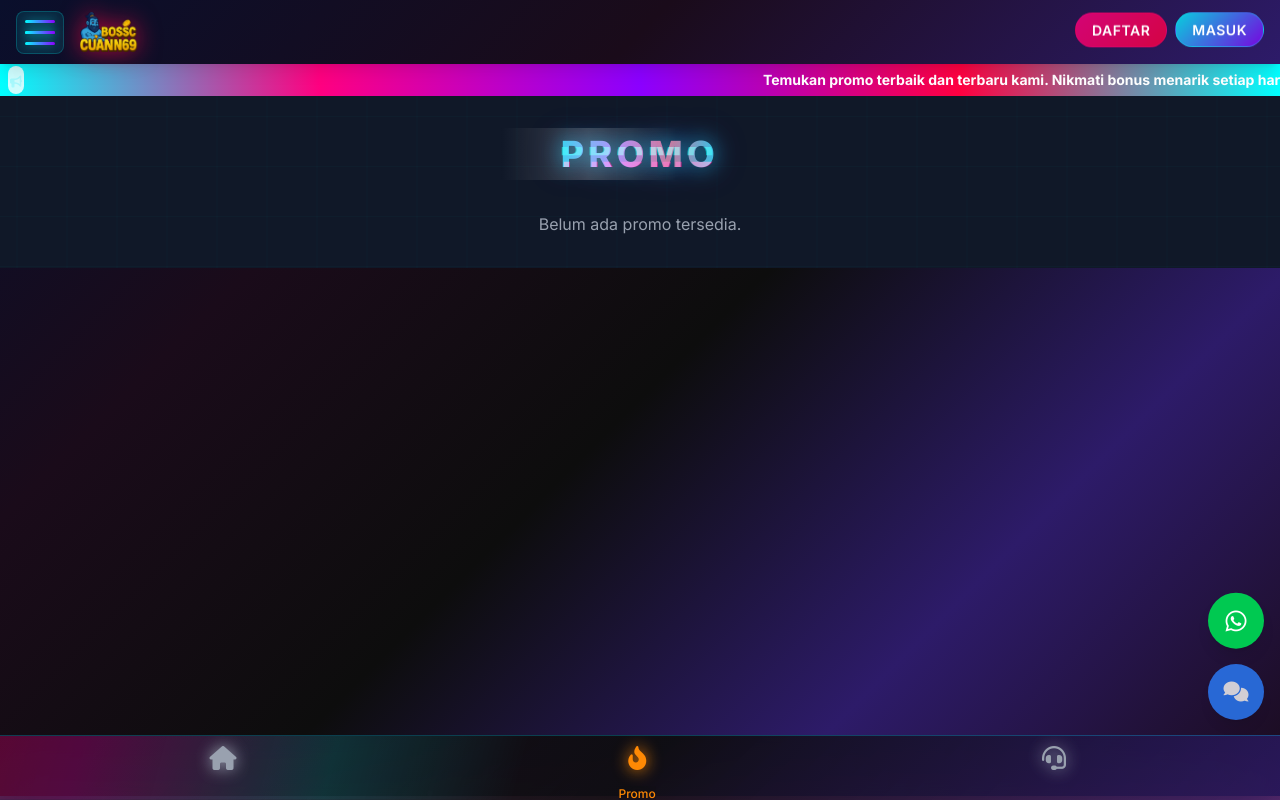
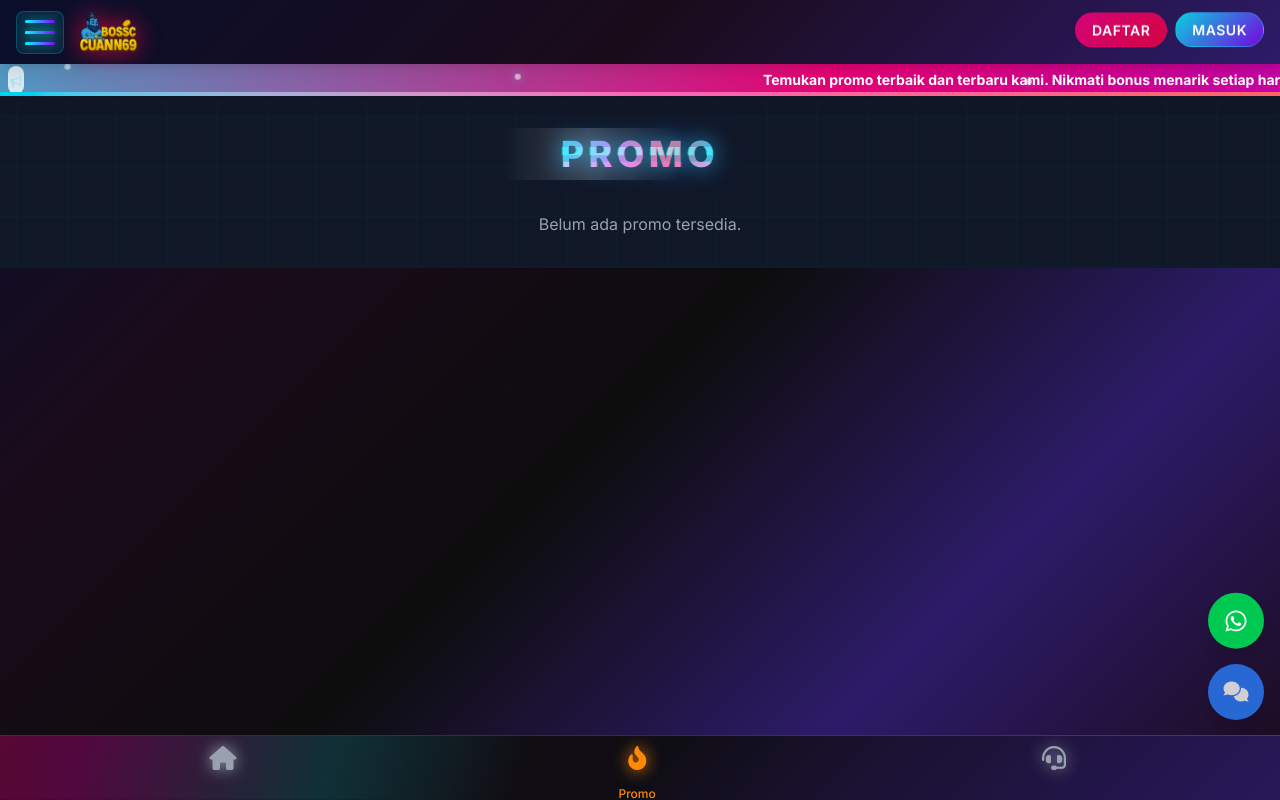
Before and after one commit to ayshrmdn/laravel, a Laravel app: page /promo in a window 1280 px wide. Run offline with Laravel 12, Linux system fonts and the light colour scheme; data comes from the database, SQL or seed files in the repository; data that the repository does not hold is empty; style sheets or scripts are compiled from the project's sources.

Commit message:
feat(promo): animated announcement background (gradient shimmer + particles + scanline) untuk header pengumuman

```diff
--- a/resources/views/promo/index.blade.php
+++ b/resources/views/promo/index.blade.php
@@ -3,12 +3,11 @@
 @section('title', 'Promo Terbaru - ' . \App\Models\Setting::get('site_name', 'MPOELOT'))
 
 @section('content')
-<!-- Sticky Announcement (reuse style from home) -->
-<div class="text-white shadow-lg overflow-hidden sticky-announcement" style="background: linear-gradient(90deg, #00FFFF 0%, #FF0080 25%, #8B00FF 50%, #FF0040 75%, #00FFFF 100%);">
-    <div class="absolute inset-0 opacity-10">
-        <div class="absolute top-1 left-8 w-1.5 h-1.5 bg-white rounded-full animate-pulse"></div>
-        <div class="absolute top-2 right-16 w-1 h-1 bg-white rounded-full animate-pulse" style="animation-delay: 0.5s;"></div>
-        <div class="absolute bottom-1 left-1/3 w-1.5 h-1.5 bg-white rounded-full animate-pulse" style="animation-delay: 1s;"></div>
+<!-- Sticky Announcement (cyberpunk animated background) -->
+<div class="text-white shadow-lg overflow-hidden sticky-announcement promo-announce">
+    <div class="promo-announce-bg"></div>
+    <div class="promo-announce-particles">
+        <span></span><span></span><span></span>
     </div>
     <div class="relative py-0.5">
         <div class="flex items-center min-h-6">
@@ -79,6 +78,30 @@
 
 @push('scripts')
 <style>
+    /* Announcement cyberpunk background */
+    .promo-announce { position: sticky; top: 64px; z-index:25; }
+    .promo-announce-bg {
+        position:absolute; inset:0; pointer-events:none; z-index:0;
+        background: linear-gradient(90deg, #00FFFF 0%, #FF0080 50%, #8B00FF 100%);
+        background-size: 200% 100%;
+        animation: announceGradient 8s linear infinite;
+        opacity:.9;
+    }
+    .promo-announce::after {
+        content:""; position:absolute; inset:0; z-index:0; pointer-events:none;
+        background: repeating-linear-gradient(0deg, rgba(255,255,255,.08) 0px, rgba(255,255,255,.08) 1px, transparent 2px, transparent 3px);
+        mix-blend-mode: overlay; opacity:.15; animation: scanBand 5s linear infinite;
+    }
+    .promo-announce-particles { position:absolute; inset:0; z-index:0; pointer-events:none; }
+    .promo-announce-particles span { position:absolute; width:6px; height:6px; border-radius:50%; background:#fff; opacity:.6; box-shadow:0 0 10px #00FFFF, 0 0 18px #FF0080; }
+    .promo-announce-particles span:nth-child(1){ top:10%; left:5%; animation:floater 6s ease-in-out infinite; }
+    .promo-announce-particles span:nth-child(2){ top:50%; left:80%; animation:floater 7s ease-in-out infinite 1s; }
+    .promo-announce-particles span:nth-child(3){ top:30%; left:40%; animation:floater 8s ease-in-out infinite .5s; }
+
+    @keyframes floater { 0%,100% { transform: translateY(-4px) translateX(0);} 50% { transform: translateY(4px) translateX(6px);} }
+    @keyframes announceGradient { 0%{ background-position:200% 0;} 100%{ background-position:0 0;} }
+    @keyframes scanBand { 0%{ background-position:0 -200%; } 100%{ background-position:0 200%; } }
+
     @keyframes smoothMarquee { 0% { transform: translateX(100%);} 100% { transform: translateX(-100%);} }
     .animate-smooth-marquee { animation: smoothMarquee 30s linear infinite; }
     @media (max-width: 640px) { .animate-smooth-marquee { animation: smoothMarquee 35s linear infinite; } }
@@ -93,10 +116,7 @@
     /* Cyberpunk animated heading */
     .promo-title-wrap { position: relative; padding: 6px 10px; }
     .promo-heading {
-        position: relative;
-        font-weight: 900;
-        letter-spacing: 0.12em;
-        text-transform: uppercase;
+        position: relative; font-weight: 900; letter-spacing: 0.12em; text-transform: uppercase;
         background: linear-gradient(90deg, #22D3EE, #C084FC, #FB7185, #22D3EE);
         -webkit-background-clip: text; background-clip: text; color: transparent;
         animation: promoGradient 6s linear infinite;
@@ -104,110 +124,44 @@
         filter: drop-shadow(0 0 10px rgba(0,255,255,.25));
     }
     .promo-heading::before,
-    .promo-heading::after {
-        content: attr(data-text);
-        position: absolute; inset: 0; pointer-events: none;
-        mix-blend-mode: screen; opacity: .6;
-        text-shadow: none; color: #00FFFF;
-    }
+    .promo-heading::after { content: attr(data-text); position: absolute; inset: 0; pointer-events: none; mix-blend-mode: screen; opacity: .6; text-shadow: none; color: #00FFFF; }
     .promo-heading::before { transform: translateX(-1px); color: #00FFFF; animation: glitchShift 2.8s steps(8,end) infinite; }
     .promo-heading::after  { transform: translateX(1px);  color: #FF0080; animation: glitchShift 2.8s steps(6,end) infinite reverse; }
 
     @keyframes promoGradient { 0% { background-position: 200% 0; } 100% { background-position: 0 0; } }
-    @keyframes glitchShift {
-        0% { clip-path: inset(0 0 82% 0); }
-        20% { clip-path: inset(10% 0 68% 0); }
-        40% { clip-path: inset(40% 0 40% 0); }
-        60% { clip-path: inset(65% 0 15% 0); }
-        80% { clip-path: inset(90% 0 0 0); }
-        100% { clip-path: inset(0 0 82% 0); }
-    }
+    @keyframes glitchShift { 0% { clip-path: inset(0 0 82% 0);} 20% { clip-path: inset(10% 0 68% 0);} 40% { clip-path: inset(40% 0 40% 0);} 60% { clip-path: inset(65% 0 15% 0);} 80% { clip-path: inset(90% 0 0 0);} 100% { clip-path: inset(0 0 82% 0);} }
 
-    .promo-scanline {
-        position: absolute; inset: 0; pointer-events: none;
-        background: linear-gradient(90deg, transparent, rgba(255,255,255,.18), transparent);
-        transform: translateX(-100%);
-        animation: scanMove 2.8s linear infinite;
-    }
+    .promo-scanline { position: absolute; inset: 0; pointer-events: none; background: linear-gradient(90deg, transparent, rgba(255,255,255,.18), transparent); transform: translateX(-100%); animation: scanMove 2.8s linear infinite; }
     @keyframes scanMove { 0% { transform: translateX(-100%);} 100% { transform: translateX(100%);} }
 
     /* Card title under image */
-    .promo-title {
-        font-weight: 800;
-        letter-spacing: 0.06em;
-        font-size: 1rem;
-        background: linear-gradient(90deg, #22D3EE, #C084FC, #FB7185, #22D3EE);
-        -webkit-background-clip: text;
-        background-clip: text;
-        color: transparent;
-        animation: promoShimmer 4s linear infinite;
-        text-shadow: 0 0 18px rgba(34,211,238,.35);
-        margin-bottom: .5rem;
-    }
+    .promo-title { font-weight: 800; letter-spacing: 0.06em; font-size: 1rem; background: linear-gradient(90deg, #22D3EE, #C084FC, #FB7185, #22D3EE); -webkit-background-clip: text; background-clip: text; color: transparent; animation: promoShimmer 4s linear infinite; text-shadow: 0 0 18px rgba(34,211,238,.35); margin-bottom: .5rem; }
     @keyframes promoShimmer { 0% { background-position: 200% 0; } 100% { background-position: 0 0; } }
 
     /* Glassmorphism desc box */
-    .promo-desc-box {
-        background: linear-gradient(135deg, rgba(0,255,255,.06), rgba(139,0,255,.06));
-        border: 1px solid rgba(0,255,255,.25);
-        border-radius: 12px;
-        padding: 10px 12px;
-        backdrop-filter: blur(6px);
-    }
-    .promo-desc {
-        color: #D1D5DB; /* gray-300 */
-        font-size: .9rem;
-        line-height: 1.5;
-        text-shadow: 0 0 6px rgba(34,211,238,.15);
-        white-space: pre-line; /* preserve newline formatting */
-        display: -webkit-box;
-        -webkit-box-orient: vertical;
-        overflow: hidden;
-    }
-    .promo-desc.clamped { -webkit-line-clamp: 2; }
-    .promo-desc.expanded { display: block; }
+    .promo-desc-box { background: linear-gradient(135deg, rgba(0,255,255,.06), rgba(139,0,255,.06)); border: 1px solid rgba(0,255,255,.25); border-radius: 12px; padding: 10px 12px; backdrop-filter: blur(6px); }
+    .promo-desc { color: #D1D5DB; font-size: .9rem; line-height: 1.5; text-shadow: 0 0 6px rgba(34,211,238,.15); white-space: pre-line; display: -webkit-box; -webkit-box-orient: vertical; overflow: hidden; }
+    .promo-desc.clamped { -webkit-line-clamp: 2; } .promo-desc.expanded { display: block; }
 </style>
 <script>
     document.addEventListener('DOMContentLoaded', function() {
         const marquee = document.getElementById('promoMarquee');
         if (marquee) {
-            const content = marquee.innerHTML;
-            marquee.innerHTML = content + content;
-            marquee.addEventListener('animationiteration', function() {
-                this.style.animationPlayState = 'paused';
-                setTimeout(() => { this.style.animationPlayState = 'running'; }, 100);
-            });
+            const content = marquee.innerHTML; marquee.innerHTML = content + content;
+            marquee.addEventListener('animationiteration', function() { this.style.animationPlayState = 'paused'; setTimeout(() => { this.style.animationPlayState = 'running'; }, 100); });
         }
 
-        // Auto show read-more if the description is clamped (exceeds two lines)
         document.querySelectorAll('.promo-desc').forEach(function(p){
-            const btn = p.closest('.p-4').querySelector('.read-more-btn');
-            if (!btn) return;
-            requestAnimationFrame(() => {
-                const isOverflowing = p.scrollHeight > p.offsetHeight + 2;
-                if (isOverflowing) { btn.style.display = 'inline-block'; }
-            });
+            const btn = p.closest('.p-4').querySelector('.read-more-btn'); if (!btn) return;
+            requestAnimationFrame(() => { const isOverflowing = p.scrollHeight > p.offsetHeight + 2; if (isOverflowing) { btn.style.display = 'inline-block'; } });
         });
 
-        // Read more/less toggle for promo descriptions
         document.querySelectorAll('.read-more-btn').forEach(function(btn){
             btn.addEventListener('click', function(){
                 const paragraph = this.previousElementSibling.querySelector('.promo-desc');
                 const isCollapsed = this.getAttribute('data-state') === 'collapsed';
-                if (isCollapsed) {
-                    paragraph.classList.remove('clamped');
-                    paragraph.classList.add('expanded');
-                    paragraph.textContent = paragraph.getAttribute('data-full-text');
-                    this.textContent = 'Sembunyikan';
-                    this.setAttribute('data-state', 'expanded');
-                } else {
-                    paragraph.classList.remove('expanded');
-                    paragraph.classList.add('clamped');
-                    const full = paragraph.getAttribute('data-full-text') || '';
-                    paragraph.textContent = full;
-                    this.textContent = 'Selengkapnya';
-                    this.setAttribute('data-state', 'collapsed');
-                }
+                if (isCollapsed) { paragraph.classList.remove('clamped'); paragraph.classList.add('expanded'); paragraph.textContent = paragraph.getAttribute('data-full-text'); this.textContent = 'Sembunyikan'; this.setAttribute('data-state', 'expanded'); }
+                else { paragraph.classList.remove('expanded'); paragraph.classList.add('clamped'); const full = paragraph.getAttribute('data-full-text') || ''; paragraph.textContent = full; this.textContent = 'Selengkapnya'; this.setAttribute('data-state', 'collapsed'); }
             });
         });
     });
```
